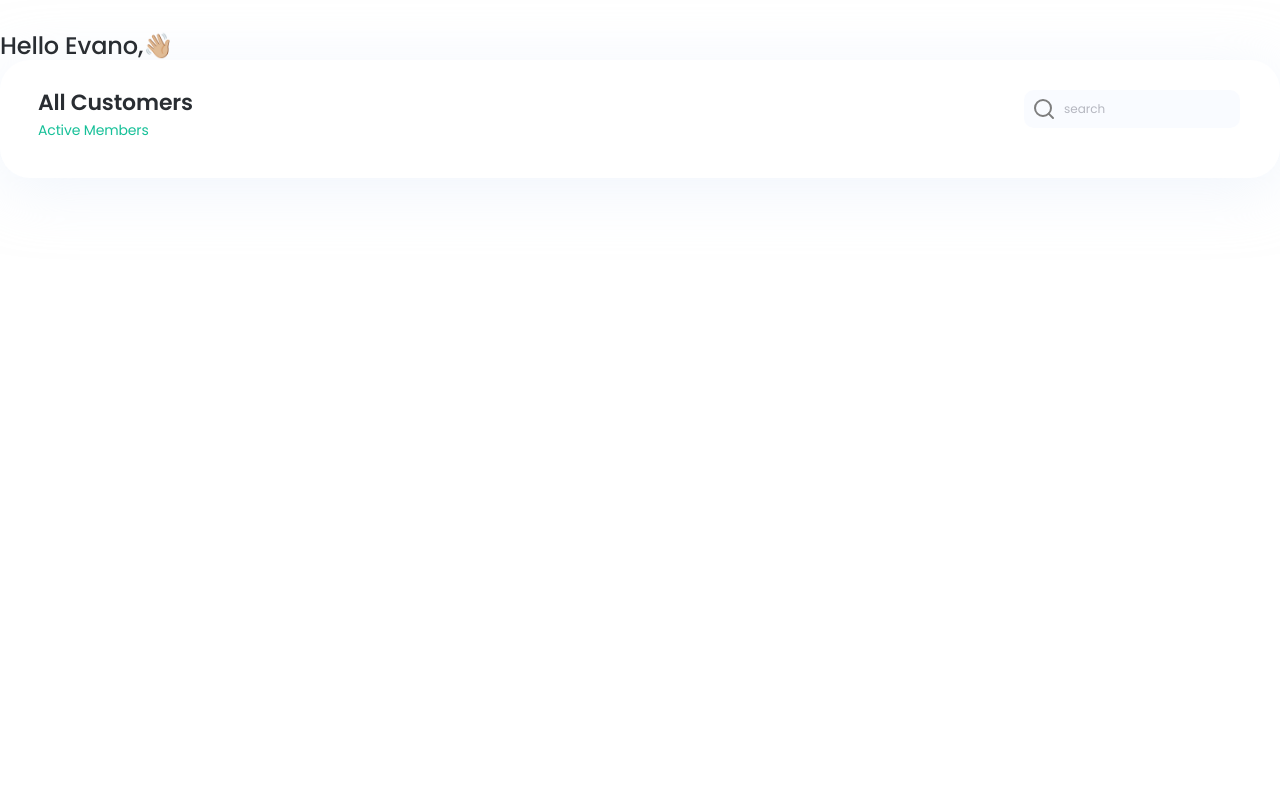
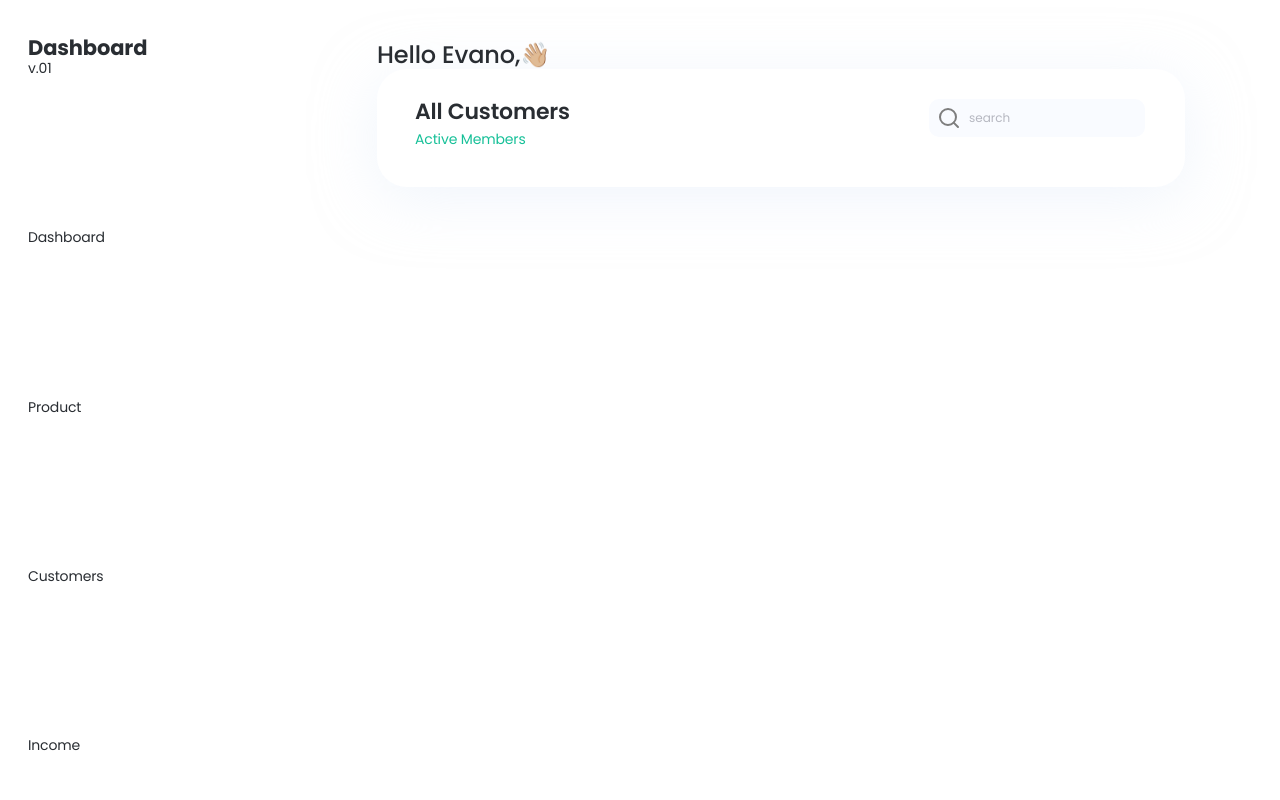
Before and after one commit to Vi7ality/dashboard-pug, a website: page src/pug/index.pug in a window 1280 px wide. Drawn offline with nearby package versions, Linux system fonts and the light colour scheme; files that its build step writes are made by us from their sources; files whose address does not match are found by name.

Commit message:
added main elements to sidemenu

```diff
--- a/src/css/main.css
+++ b/src/css/main.css
@@ -68,8 +68,19 @@ p {
   margin-bottom: 0;
 }
 
-.sidebar {
+.sidemenu {
+  position: fixed;
+  top: 0;
+  left: 0;
+  width: 306px;
+  height: 100vh;
   padding: 36px 28px 72px 28px;
+  background-color: var(--primary-white-color);
+}
+
+.content {
+  margin-left: 306px;
+  padding: 41px 95px 41px 71px;
 }
 
 .greeting {
--- a/src/pug/index.pug
+++ b/src/pug/index.pug
@@ -10,18 +10,55 @@ html(lang="en")
         link(rel="stylesheet" href="https://cdnjs.cloudflare.com/ajax/libs/modern-normalize/1.1.0/modern-normalize.min.css")
         link(rel="stylesheet" href="./css/main.css")
     body
-        sidebar.sidebar
-            h1.sidebar__title
-        header
-            p.greeting Hello Evano,&#128075;&#127996;
+        aside.sidemenu
+            div
+                h1.sidemenu__title Dashboard
+                p v.01
+            nav
+                ul
+                    li
+                        a(href="")
+                            svg
+                                use(href=".src/icons/#")
+                            p Dashboard
+                    li
+                        a(href="")
+                            svg
+                                use(href=".src/icons/#")
+                            p Product
+                    li
+                        a(href="")
+                            svg
+                                use(href=".src/icons/#")
+                            p Customers
+                    li
+                        a(href="")
+                            svg
+                                use(href=".src/icons/#")
+                            p Income
+                    li
+                        a(href="")
+                            svg
+                                use(href=".src/icons/#")
+                            p Promote
+                    li
+                        a(href="")
+                            svg
+                                use(href=".src/icons/#")
+                            p Help
+
+
         main
-            section
-                .customers
-                    .customers__head
-                        .customers__title-wrap
-                            h2.customers__title All Customers
-                            p.customers__subtitle Active Members
-                        .customers__searchbar-wrap
-                            input(type="text" placeholder="search").customers__searchbar
-                            svg.customers__searchbar-icon
-                                use(href='./assets/icons.svg#icon-search')
+            .content
+                header
+                    p.greeting Hello Evano,&#128075;&#127996;
+                section
+                    .customers
+                        .customers__head
+                            .customers__title-wrap
+                                h2.customers__title All Customers
+                                p.customers__subtitle Active Members
+                            .customers__searchbar-wrap
+                                input(type="text" placeholder="search").customers__searchbar
+                                svg.customers__searchbar-icon
+                                    use(href='./assets/icons.svg#icon-search')
```
Also changed, not shown: src/index.html.
